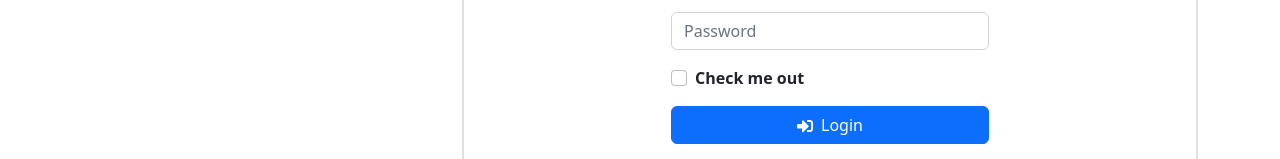
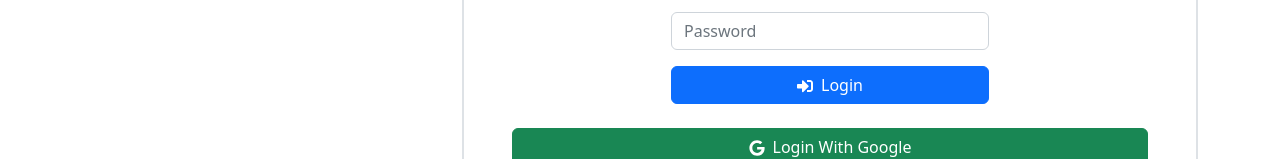
Before and after one commit to Kamrul9090/learning-platform-client-site, a React (Create React App) app: page / in a window 1280 px wide. Shown: the part 302-461 px from the top of the page. Built offline with nearby package versions, Linux system fonts and the light colour scheme; no server answers.

Commit message:
checkbox delete

```diff
--- a/src/components/Login/Login.jsx
+++ b/src/components/Login/Login.jsx
@@ -123,9 +123,7 @@
                         errors.passwordError && <p className='text-danger'><small>{errors.passwordError}</small></p>
                     }
                 </Form.Group>
-                <Form.Group className="mb-3" controlId="formBasicCheckbox">
-                    <Form.Check type="checkbox" label="Check me out" />
-                </Form.Group>
+
                 <Form.Text className="text-muted">
                     {
                         errors.submitError && <p className='text-danger fw-bold'><small>{errors.submitError}</small></p>
--- a/src/components/SignUp/SignUp.jsx
+++ b/src/components/SignUp/SignUp.jsx
@@ -101,9 +101,6 @@
                         errors.passwordError && <p className='text-danger'><small>{errors.passwordError}</small></p>
                     }
                 </Form.Group>
-                <Form.Group className="mb-3" controlId="formBasicCheckbox">
-                    <Form.Check type="checkbox" label="Check me out" />
-                </Form.Group>
                 <Form.Text className="text-muted">
                     {
                         errors.submitError && <p className='text-danger'><small>{errors.submitError.slice(5, errors.submitError.length)}</small></p>
```
Also changed, not shown: 5 other files (tests, documents, lock files or other folders).
